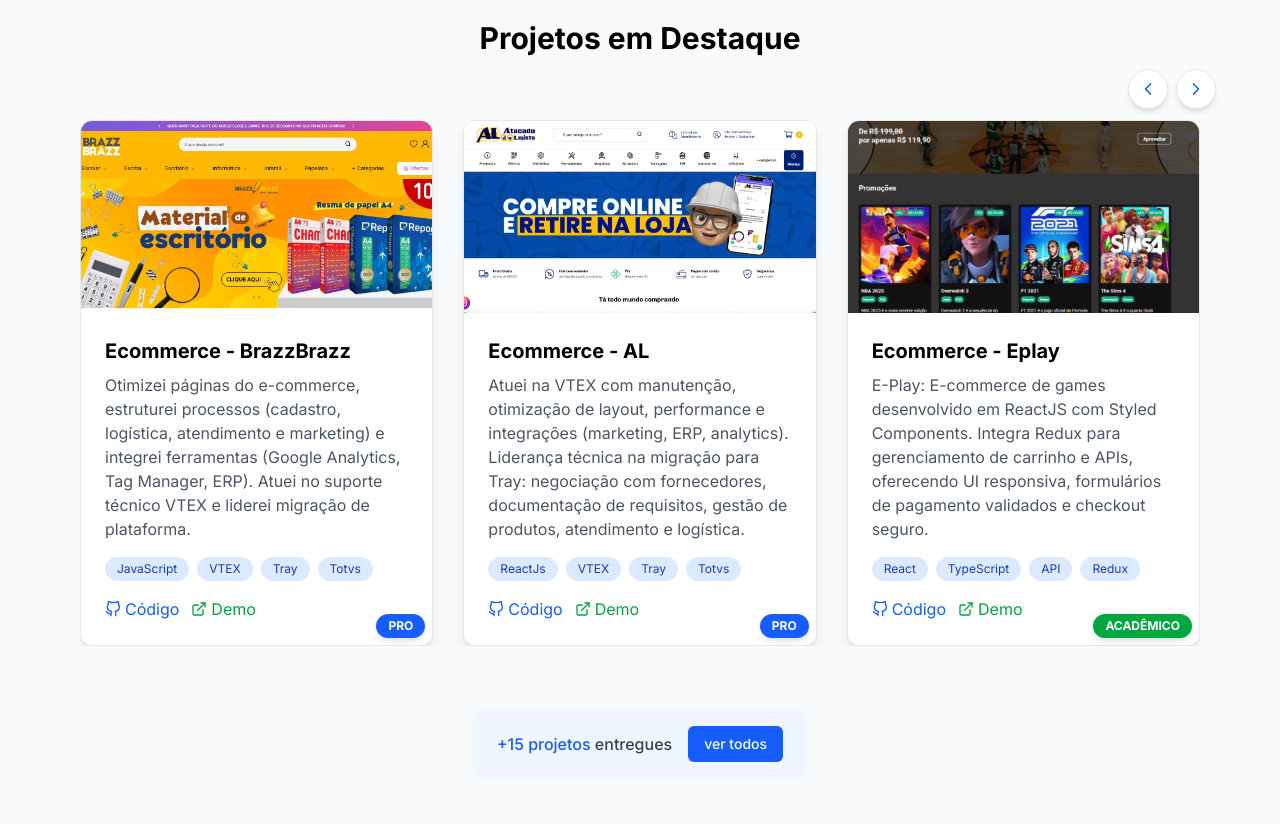
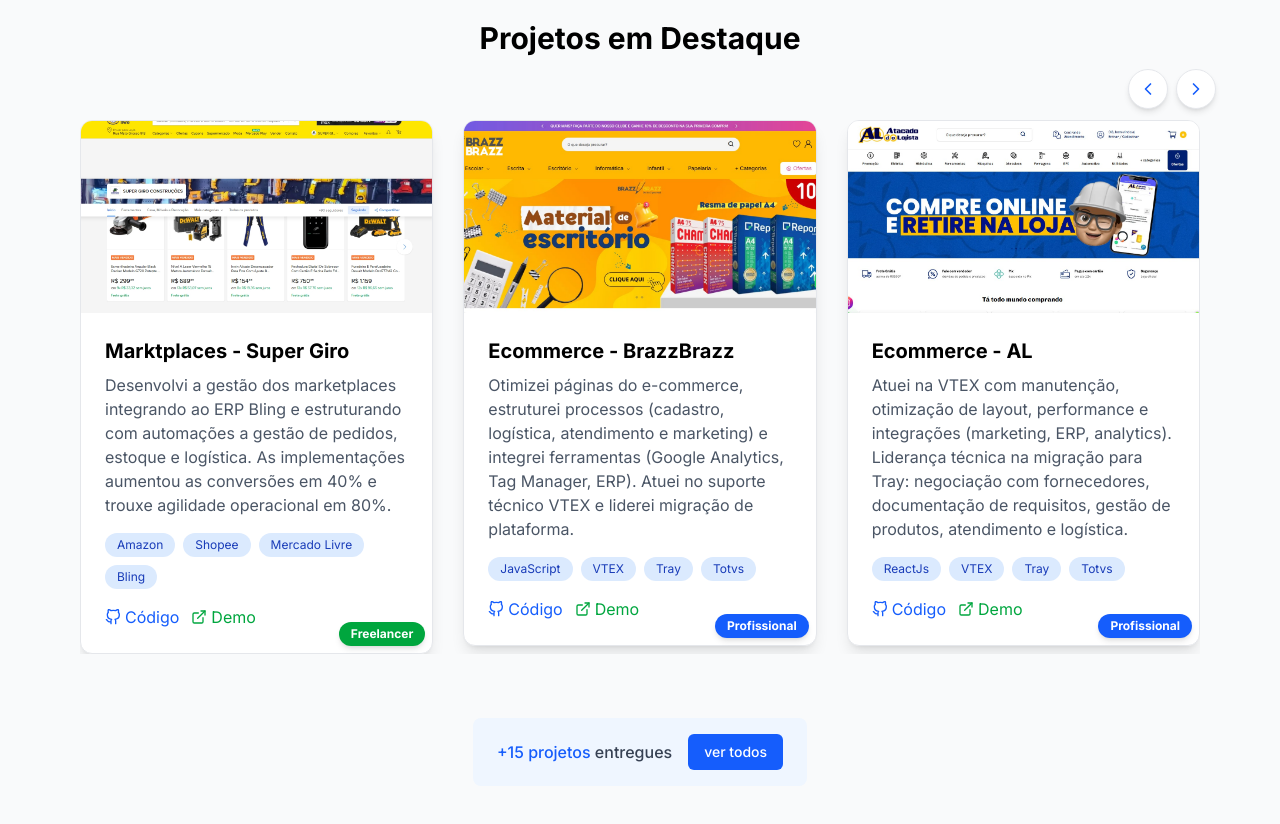
Before and after one commit to jonathandcosta/next_jonathan, a Next.js app: page / in a window 1280 px wide. Shown: the part 860-1684 px from the top of the page. Built offline with nearby package versions, Linux system fonts and the light colour scheme.

Commit message:
feat: improve condiction

```diff
--- a/src/components/ProjectCard.tsx
+++ b/src/components/ProjectCard.tsx
@@ -45,7 +45,7 @@
         }
           shadow-md
           `}>
-        {type === 'profissional' ? 'PRO' : 'ACADÊMICO'}
+        {type === 'freelancer' ? 'Freelancer' : type === 'profissional' ? 'Profissional' : 'Acadêmico'}
       </span>
 
       <div className="h-48 relative overflow-hidden">
--- a/src/data/projects.ts
+++ b/src/data/projects.ts
@@ -9,6 +9,16 @@
 }
 
 export const projects: Project[] = [
+  {
+    title: 'Marktplaces - Super Giro',
+    type: 'freelancer',
+    description:
+      'Desenvolvi a gestão dos marketplaces integrando ao ERP Bling e estruturando com automações a gestão de pedidos, estoque e logística. As implementações aumentou as conversões em 40% e trouxe agilidade operacional em 80%.',
+    tags: ['Amazon', 'Shopee', 'Mercado Livre', 'Bling'],
+    image: '/projetos/sg.jpeg',
+    githubLink: '#',
+    deployLink: 'https://www.mercadolivre.com.br/pagina/supergiro_',
+  },
   {
     title: 'Ecommerce - BrazzBrazz',
     type: 'profissional',
```
Also changed, not shown: public/projetos/sg.jpeg (added).
